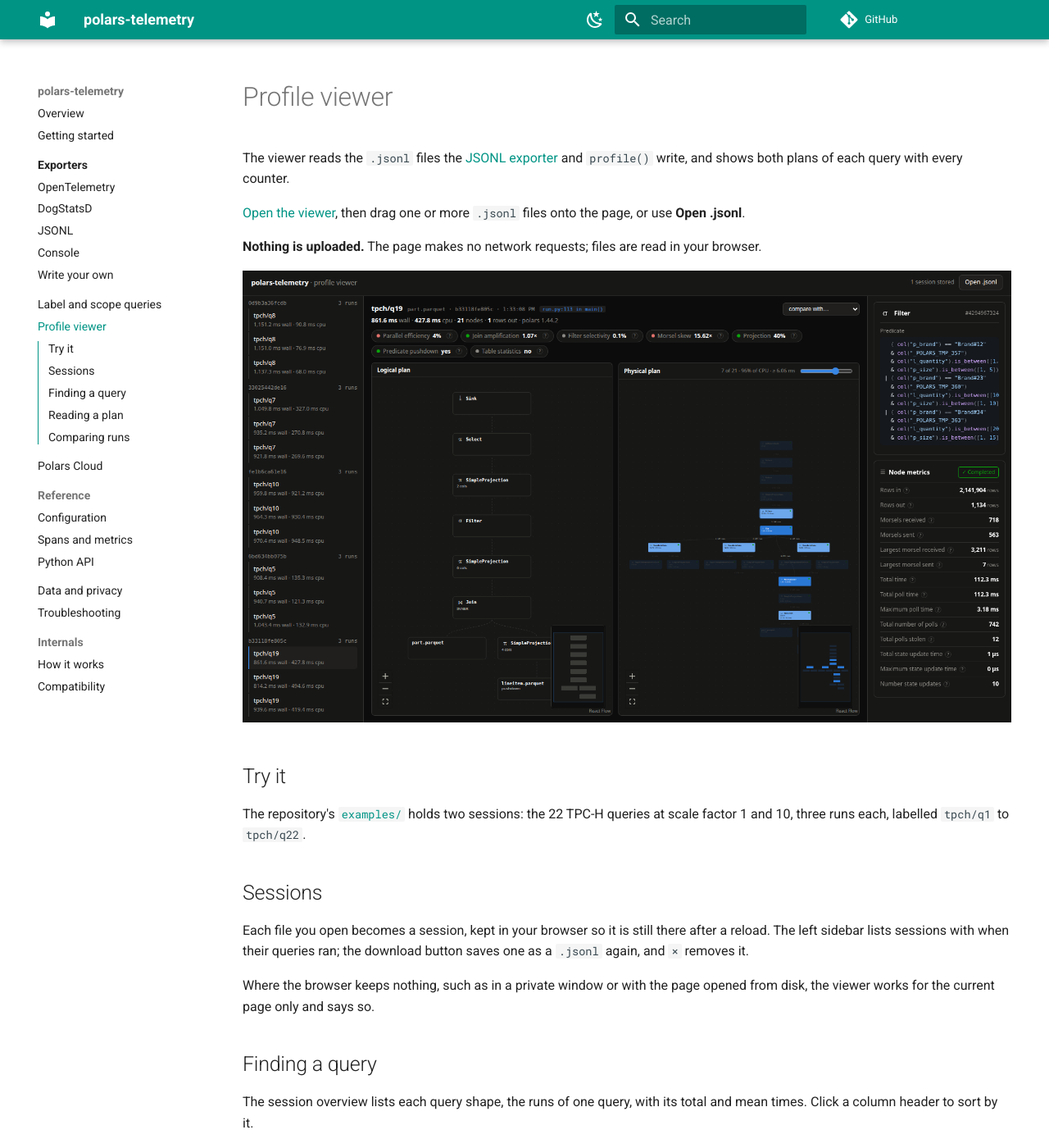
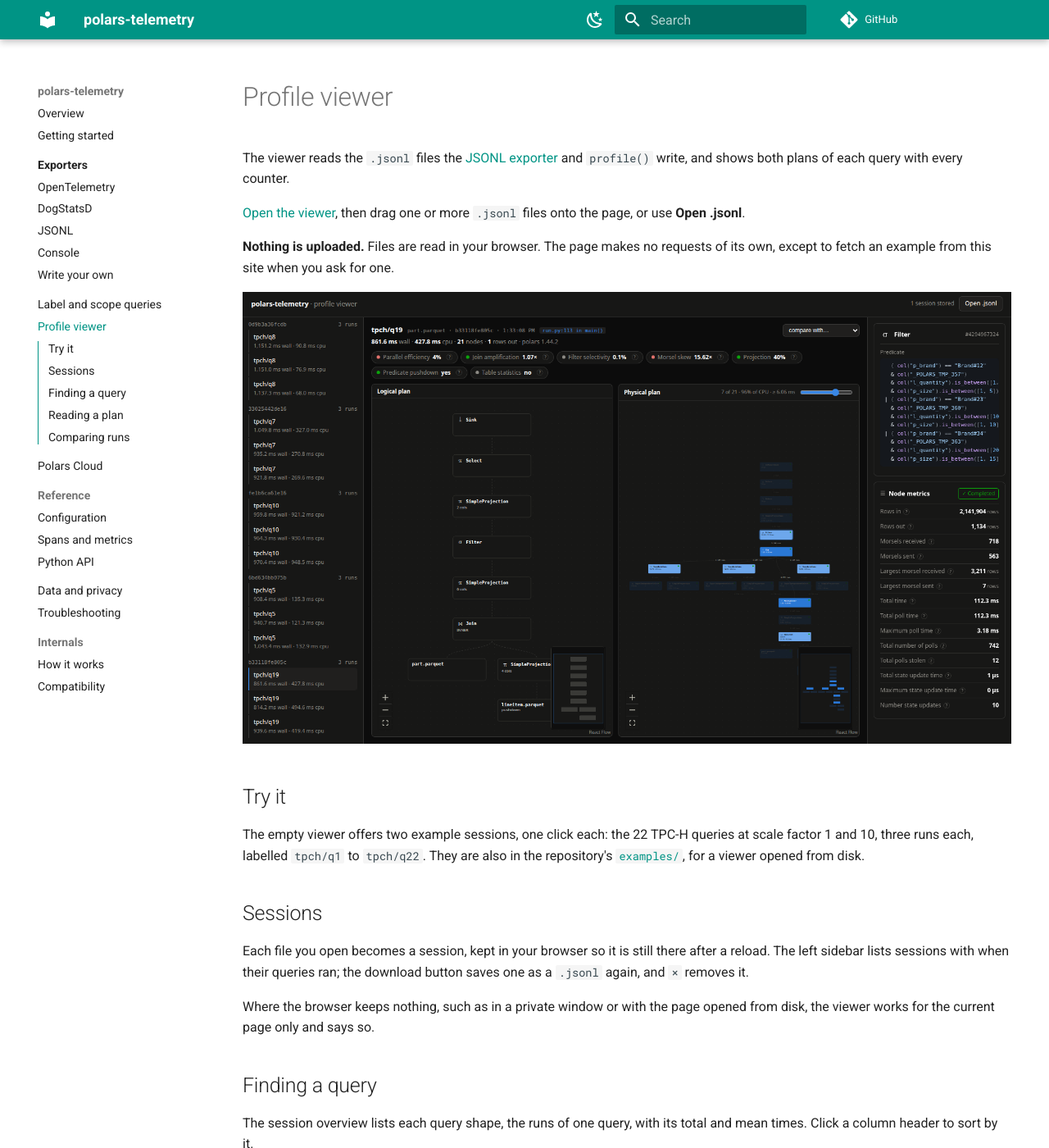
Before and after one commit to jan-krueger/polars-telemetry, an MkDocs documentation site: the page built from docs/profile-viewer.md, in a window 1280 px wide and 1400 px high. Shown: the whole window at 82% size. Built offline with MkDocs 1.6.1 and Material for MkDocs 9.7.7, drawn with Linux system fonts in a browser that asks for light colours; comment, search, counter and statistics services are not loaded.

Commit message:
feat(viewer): load a TPC-H example with one click

```diff
--- a/docs/profile-viewer.md
+++ b/docs/profile-viewer.md
@@ -6,17 +6,19 @@
 [Open the viewer](viewer/index.html), then drag one or more `.jsonl` files onto
 the page, or use **Open .jsonl**.
 
-**Nothing is uploaded.** The page makes no network requests; files are read in
-your browser.
+**Nothing is uploaded.** Files are read in your browser. The page makes no
+requests of its own, except to fetch an example from this site when you ask for
+one.
 
 ![Both plans, per-node counters and diagnostics for one query](assets/viewer.png)
 
 ## Try it
 
-The repository's
-[`examples/`](https://github.com/jan-krueger/polars-telemetry/tree/main/examples)
-holds two sessions: the 22 TPC-H queries at scale factor 1 and 10, three runs
-each, labelled `tpch/q1` to `tpch/q22`.
+The empty viewer offers two example sessions, one click each: the 22 TPC-H
+queries at scale factor 1 and 10, three runs each, labelled `tpch/q1` to
+`tpch/q22`. They are also in the repository's
+[`examples/`](https://github.com/jan-krueger/polars-telemetry/tree/main/examples),
+for a viewer opened from disk.
 
 ## Sessions
 
--- a/noxfile.py
+++ b/noxfile.py
@@ -11,6 +11,7 @@
 from __future__ import annotations
 
 import os
+import shutil
 from pathlib import Path
 
 import nox
@@ -130,6 +131,11 @@
         session.run("npm", "run", "build", external=True)
     finally:
         session.chdir(root)
+    # Beside the viewer, so the hosted one can load them with one click.
+    examples = root / "docs" / "viewer" / "examples"
+    examples.mkdir(parents=True, exist_ok=True)
+    for session_file in sorted((root / "examples").glob("*.jsonl")):
+        shutil.copy2(session_file, examples / session_file.name)
 
 
 @nox.session(venv_backend="none", name="viewer-test")
--- a/viewer/src/styles.css
+++ b/viewer/src/styles.css
@@ -262,3 +262,5 @@
 .qsite[tabindex],.masked[tabindex],.badge[tabindex],time[tabindex]{cursor:help}
 .qsite:focus-visible,.masked:focus-visible,.badge:focus-visible,time:focus-visible,.help:focus-visible{
   outline:2px solid var(--accent);outline-offset:2px;border-radius:3px}
+
+.examples{display:flex;flex-wrap:wrap;align-items:center;gap:8px;margin:12px 0 4px;font-size:12.5px;color:var(--ink-2)}
```
Also changed, not shown: CHANGELOG.md (+6 -0 lines), README.md (+3 -2 lines), 1 other file.
